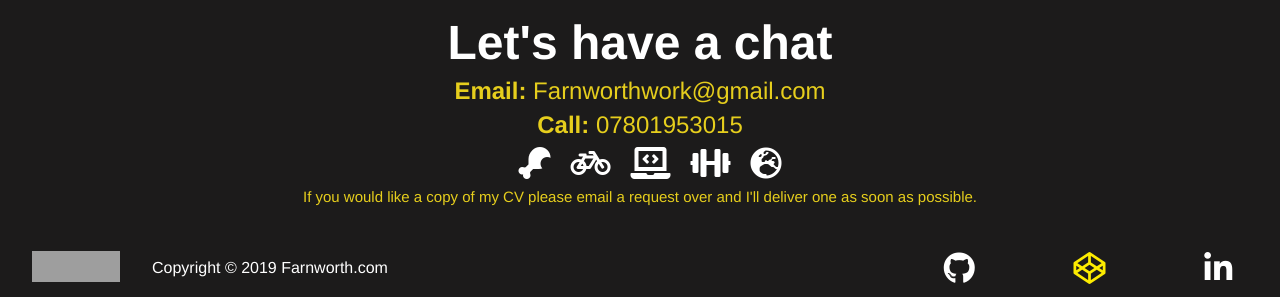
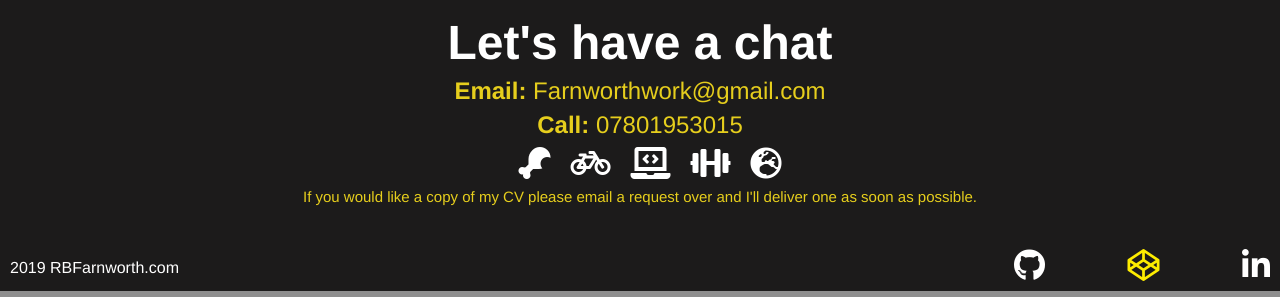
Before and after one commit to DokGreen/portfolio, a PHP site: page / in a window 1280 px wide. Shown: the part 2017-2314 px from the top of the page. Run offline with PHP 8.4, Linux system fonts and the light colour scheme; some libraries are stand-ins or nearby versions; grey boxes are pictures that could not be loaded.

Commit message:
footer corrections

```diff
--- a/index.html
+++ b/index.html
@@ -8,7 +8,7 @@
     <link rel="icon" href="resources/media/imgs/favicon.ico" type="image/x-icon"> <!--FIX THIS-->
     <link rel="stylesheet" href="resources/reset.css" type="text/css">
     <link rel="stylesheet" href="resources/styles.css" type="text/css">
-    <title>Farnworth.com</title>
+    <title>RBFarnworth</title>
   </head>
   <body>
     <nav>
@@ -105,15 +105,15 @@
     </section>
 
     <footer>
-      <div id="footwrap">
-        <p>
+      <div>
+        <!--<p>
           <a href="http://jigsaw.w3.org/css-validator/check/referer">
             <img style="border:0;width:88px;height:31px"
                 src="http://jigsaw.w3.org/css-validator/images/vcss"
                 alt="Valid CSS!" />
          </a>
-       </p>
-        <p>Copyright &copy; 2019 Farnworth.com </p>
+       </p>-->
+        <p>2019 RBFarnworth.com </p>
       </div>
       <ul role="presentation">
         <li>
--- a/resources/styles.css
+++ b/resources/styles.css
@@ -466,6 +466,7 @@ li {
   -webkit-box-align: center;
       -ms-flex-align: center;
           align-items: center;
+  text-align: center;
   font-size: 1.5rem;
   color: #E6CE1D;
 }
@@ -516,23 +517,24 @@ footer {
   background-color: #1c1b1b;
 }
 
-#footwrap {
+footer div {
+  margin-top: 5px;
+  margin-left: 10px;
+}
+
+footer ul {
+  width: 20%;
+  margin-right: 10px;
   display: -webkit-box;
   display: -ms-flexbox;
   display: flex;
   -webkit-box-align: center;
       -ms-flex-align: center;
           align-items: center;
+  -webkit-box-pack: justify;
+  -ms-flex-pack: justify;
+        justify-content: space-between;
 }
-
-footer p {
-  margin-left: 2rem;
-}
-
-footer ul li:nth-child(2) {
-  padding: 3px;
-}
-
 /*-------------------------------breakpoint 1*/
 @media only screen and (max-width: 958px) {
 
```
